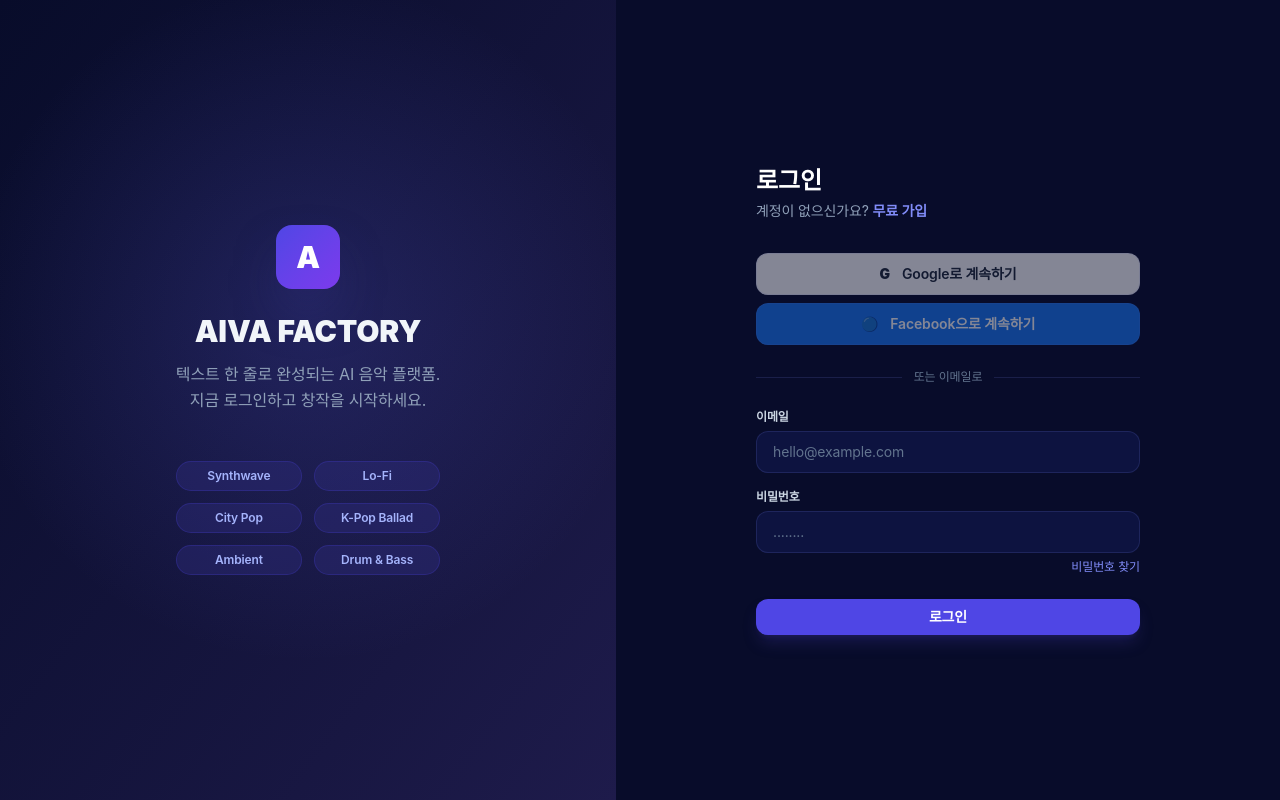
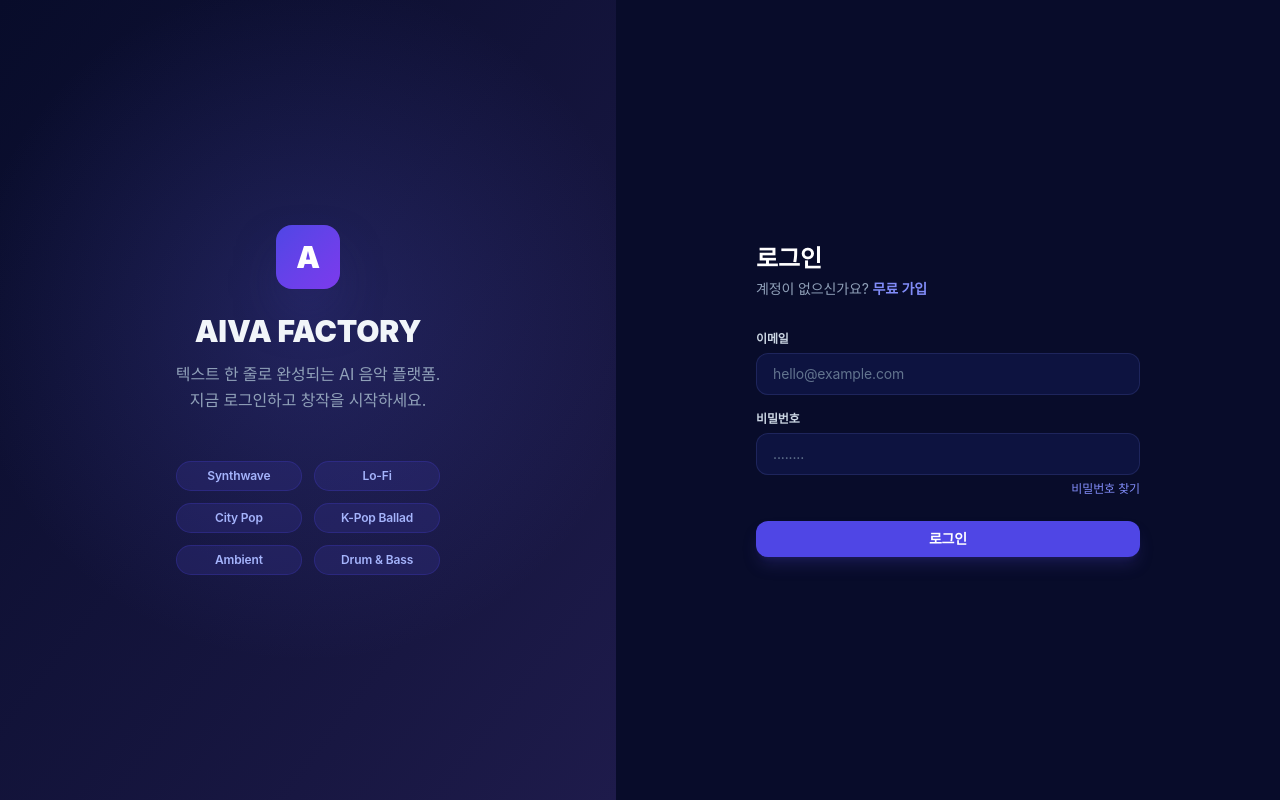
Before and after one commit to Hyochan02/AIVA-FACTORY, a React (Vite) app in the folder aiva-frontend/: page /login in a window 1280 px wide. Built offline with nearby package versions, Linux system fonts and the light colour scheme; no server answers; a web font is replaced by a local one.

Commit message:
refactor: 로그인/회원가입 에러 케이스 추가

```diff
--- a/aiva-frontend/src/pages/Login.tsx
+++ b/aiva-frontend/src/pages/Login.tsx
@@ -18,8 +18,8 @@ const Login: React.FC = () => {
     try {
       await login({ email, password })
       navigate('/dashboard', { replace: true })
-    } catch (err) {
-      setError(err instanceof Error ? err.message : '로그인에 실패했습니다.')
+    } catch {
+      setError('이메일 또는 비밀번호가 올바르지 않습니다.')
     } finally {
       setLoading(false)
     }
@@ -52,24 +52,6 @@ const Login: React.FC = () => {
             </Link>
             <h1 className="text-2xl font-black text-white">로그인</h1>
             <p className="text-sm text-slate-400 mt-1">계정이 없으신가요? <Link to="/signup" className="text-indigo-400 hover:text-indigo-300 font-semibold">무료 가입</Link></p>
-          </div>
-
-          <div className="flex flex-col gap-2 mb-6">
-            {[
-              { icon: 'G', label: 'Google로 계속하기', bg: 'bg-white', text: 'text-gray-800' },
-              { icon: '\u{1F535}', label: 'Facebook으로 계속하기', bg: 'bg-[#1877F2]', text: 'text-white' },
-            ].map(s => (
-              <button key={s.label} disabled
-                className={`${s.bg} ${s.text} w-full py-2.5 px-4 rounded-[12px] text-sm font-semibold flex items-center justify-center gap-3 border border-(--border-color) opacity-50 cursor-not-allowed`}>
-                <span className="font-black">{s.icon}</span> {s.label}
-              </button>
-            ))}
-          </div>
-
-          <div className="flex items-center gap-3 mb-6">
-            <div className="flex-1 h-px bg-[var(--border-color)]" />
-            <span className="text-xs text-slate-500">또는 이메일로</span>
-            <div className="flex-1 h-px bg-[var(--border-color)]" />
           </div>
 
           {error && (
--- a/aiva-frontend/src/pages/Signup.tsx
+++ b/aiva-frontend/src/pages/Signup.tsx
@@ -34,19 +34,28 @@ const Signup: React.FC = () => {
   const handleStep1 = (e: React.FormEvent) => {
     e.preventDefault()
     setError('')
+    const emailRegex = /^[^\s@]+@[^\s@]+\.[^\s@]+$/
+    if (!emailRegex.test(email)) { setError('올바른 이메일 형식을 입력해주세요.'); return }
+    if (password.length < 8)  { setError('비밀번호는 8자 이상이어야 합니다.'); return }
     if (password !== confirm) { setError('비밀번호가 일치하지 않습니다.'); return }
-    if (password.length < 8)  { setError('비밀번호는 8자 이상이어야 합니다.'); return }
     setStep(2)
   }
 
   const handleFinish = async () => {
     setError('')
+    if (!name.trim()) { setError('이름을 입력해주세요.'); return }
+    if (useCases.length === 0) { setError('사용 목적을 1개 이상 선택해주세요.'); return }
     setLoading(true)
     try {
       await register({ email, password, name, useCases })
       setStep(3)
-    } catch (err) {
-      setError(err instanceof Error ? err.message : '회원가입에 실패했습니다.')
+    } catch (err: unknown) {
+      const message = err instanceof Error ? err.message : ''
+      if (message.includes('이미') || message.includes('duplicate') || message.includes('exist')) {
+        setError('이미 가입된 이메일입니다.')
+      } else {
+        setError('회원가입에 실패했습니다.')
+      }
       setStep(1)
     } finally {
       setLoading(false)
@@ -141,7 +150,7 @@ const Signup: React.FC = () => {
             <div className="flex gap-3">
               <Button variant="secondary" size="md" className="shrink-0 px-5" onClick={() => setStep(1)}>← 이전</Button>
               <Button variant="primary" size="md" fullWidth loading={loading}
-                onClick={handleFinish} disabled={!name.trim()}>
+                onClick={handleFinish}>
                 가입 완료
               </Button>
             </div>
```
Also changed, not shown: 1 other file (tests, documents, lock files or other folders).
